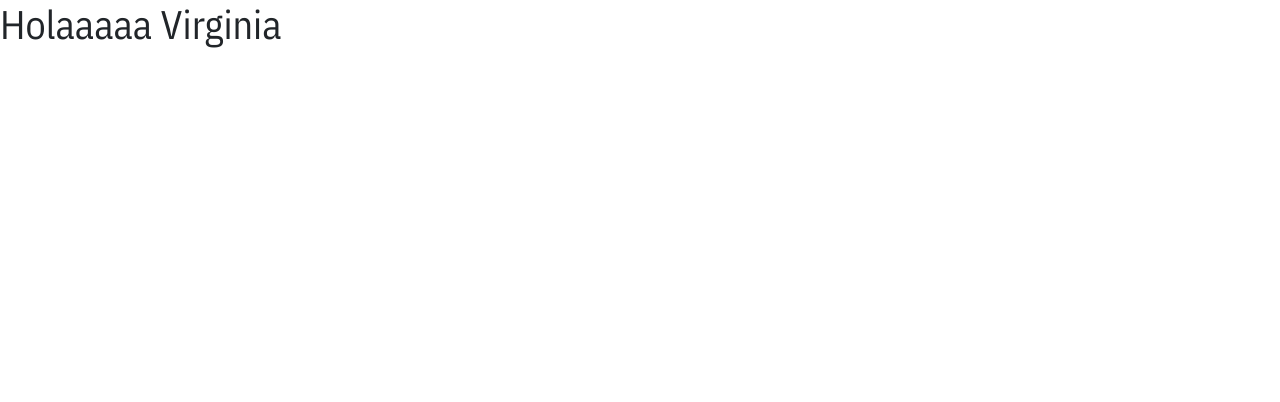
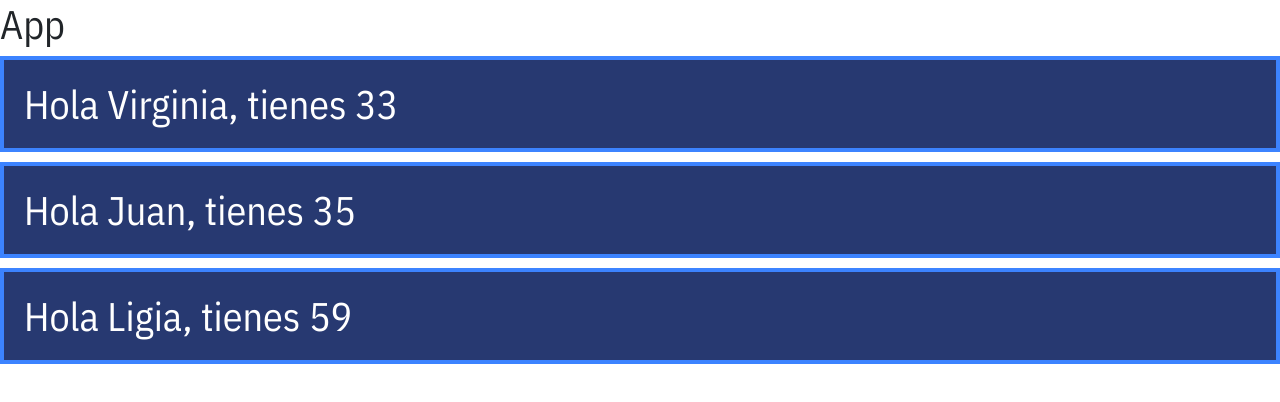
Before and after one commit to VirginiaCreativa/PracticesReactJS, a React app: page / in a window 1280 px wide. Shown: the top 402 px of the page. Built offline with nearby package versions, Linux system fonts and the light colour scheme.

Commit message:
Props, children, state, components, comp function

```diff
--- a/src/components/Saludo.jsx
+++ b/src/components/Saludo.jsx
@@ -1,6 +1,15 @@
 import React  from 'react';
 
-const Saludo = ({name} = props) => {
-   return <h1>Holaaaaa {name}</h1>
+const Saludo = (props) => {
+   let boxStyle = {
+   	border: '4px solid #3c83ff',
+   	padding: '20px',
+   	color: '#fff',
+   	backgroundColor : '#273971',
+   	marginBottom: '10px'
+   }
+   return (
+		<h1 style={boxStyle}>Hola {props.name}, tienes {props.age}</h1>
+   )
 }
 export default Saludo;
--- /dev/null
+++ b/src/containers/Saludo.jsx
@@ -0,0 +1,24 @@
+import React, { Component } from 'react';
+import Saludo from './../components/Saludo';
+
+class SaludoContainers extends Component {
+   state = {
+   	personas: [
+			{ name: 'Virginia', age: 33 },
+			{ name: 'Juan', age: 35 },
+			{ name: 'Ligia', age: 59 },
+   	]
+   }
+
+   render() {
+		return (
+			<div>
+		   	<Saludo name={this.state.personas[0].name} age={this.state.personas[0].age}/>
+		   	<Saludo name={this.state.personas[1].name} age={this.state.personas[1].age}/>
+		   	<Saludo name={this.state.personas[2].name} age={this.state.personas[2].age}/>
+			</div>
+		);
+   }
+}
+
+export default SaludoContainers;
--- a/src/containers/app.jsx
+++ b/src/containers/app.jsx
@@ -1,10 +1,10 @@
 import React, { Component } from 'react';
-import Saludo from './../components/Saludo';
+
 
 class App extends Component {
     render() {
         return (
-            <Saludo name='Virginia'/>
+            <h1>App</h1>
         );
     }
 }
--- a/src/index.html
+++ b/src/index.html
@@ -8,5 +8,6 @@
 </head>
 <body>
 	<div id="root"></div>
+	<div id="saludo"></div>
 </body>
 </html>
--- a/src/index.jsx
+++ b/src/index.jsx
@@ -1,6 +1,7 @@
 import React from 'react';
 import ReactDOM, { render } from 'react-dom';
 import App from './containers/app';
-
+import SaludoContainers from './containers/Saludo';
 
 render(<App/>, document.getElementById('root'));
+render(<SaludoContainers/>, document.getElementById('saludo'));
```
Also changed, not shown: 2 other files (tests, documents, lock files or other folders).
